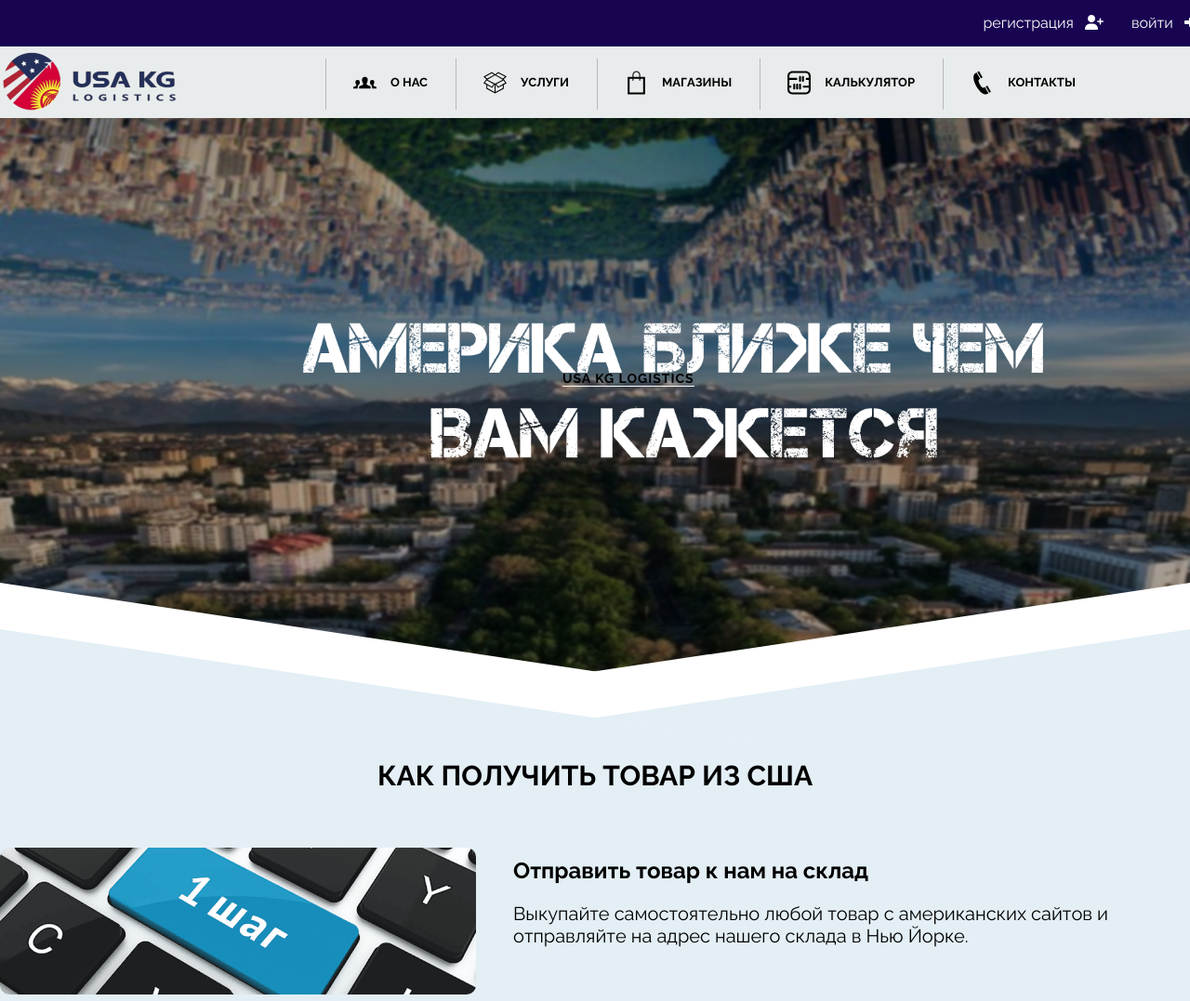
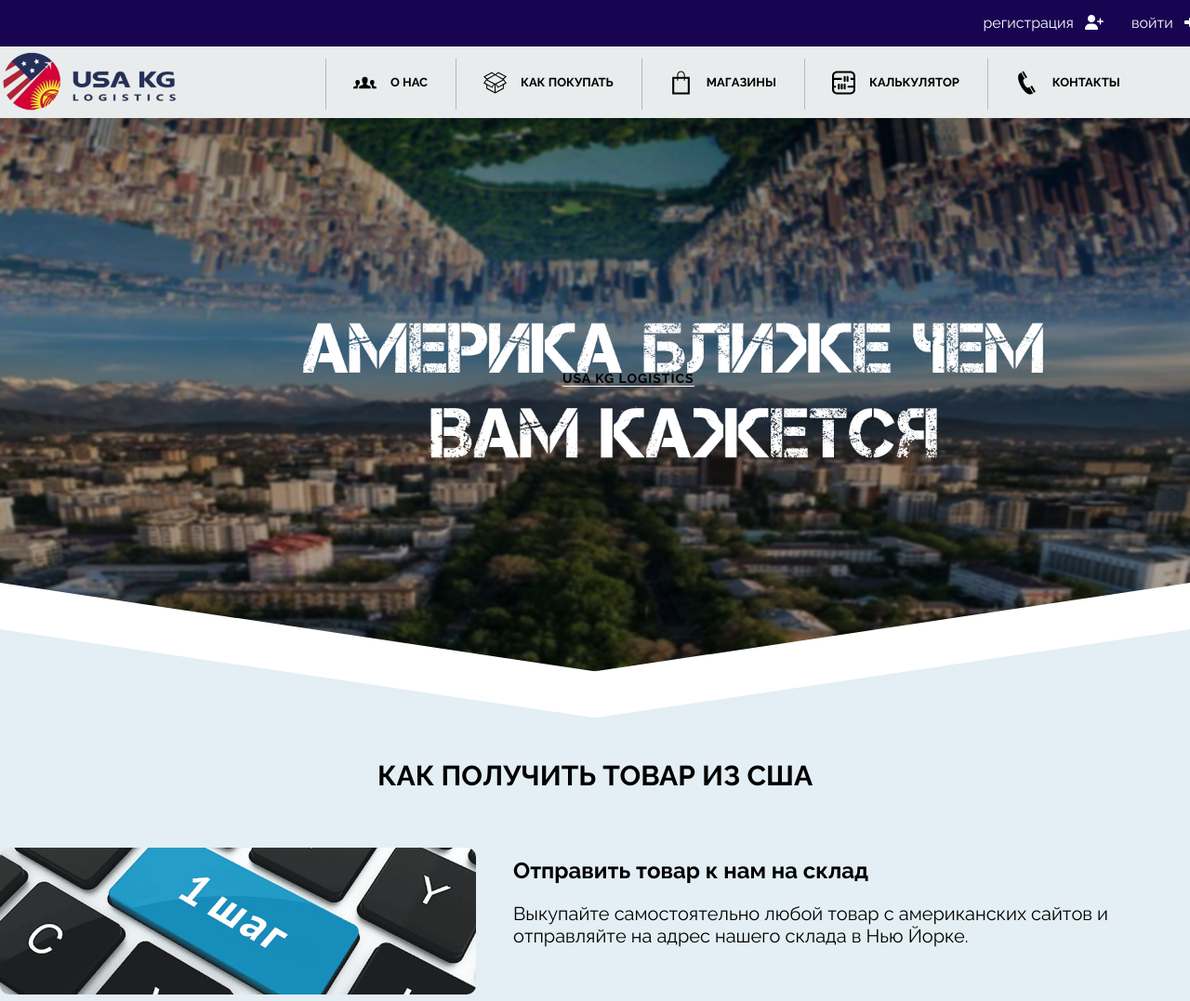
Before and after one commit to aiat-smd/USA-KG-Logistics, a plain HTML site: page Main-page/Index.html in a window 1280 px wide. Shown: the top 1077 px of the page at 93% size. Drawn offline with Linux system fonts and the light colour scheme; files whose address does not match are found by name; a web font is replaced by a local one.

Commit message:
third commit

```diff
--- a/Main-page/Index.html
+++ b/Main-page/Index.html
@@ -34,7 +34,7 @@
                     <li class="nav_list_item">
                         <a href="#services">
                         <svg class="svg_icon" width="24" height="24" viewBox="0 0 24 24" xmlns="http://www.w3.org/2000/svg" fill-rule="evenodd" clip-rule="evenodd"><path d="M2.978 8.358l-2.978-2.618 8.707-4.74 3.341 2.345 3.21-2.345 8.742 4.639-3.014 2.68.014.008 3 4.115-3 1.634v4.122l-9 4.802-9-4.802v-4.115l1 .544v2.971l7.501 4.002v-7.889l-2.501 3.634-9-4.893 2.978-4.094zm9.523 5.366v7.875l7.499-4.001v-2.977l-5 2.724-2.499-3.621zm-11.022-1.606l7.208 3.918 1.847-2.684-7.231-3.742-1.824 2.508zm11.989 1.247l1.844 2.671 7.208-3.927-1.822-2.498-7.23 3.754zm-9.477-4.525l8.01-4.43 7.999 4.437-7.971 4.153-8.038-4.16zm-2.256-2.906l2.106 1.851 7.16-3.953-2.361-1.657-6.905 3.759zm11.273-2.052l7.076 3.901 2.176-1.935-6.918-3.671-2.334 1.705z"/></svg>
-                        Услуги</a>
+                        Как покупать</a>
                     </li>
                     <li class="nav_list_item">
                         <a href="../online shopping/index.html">
```
